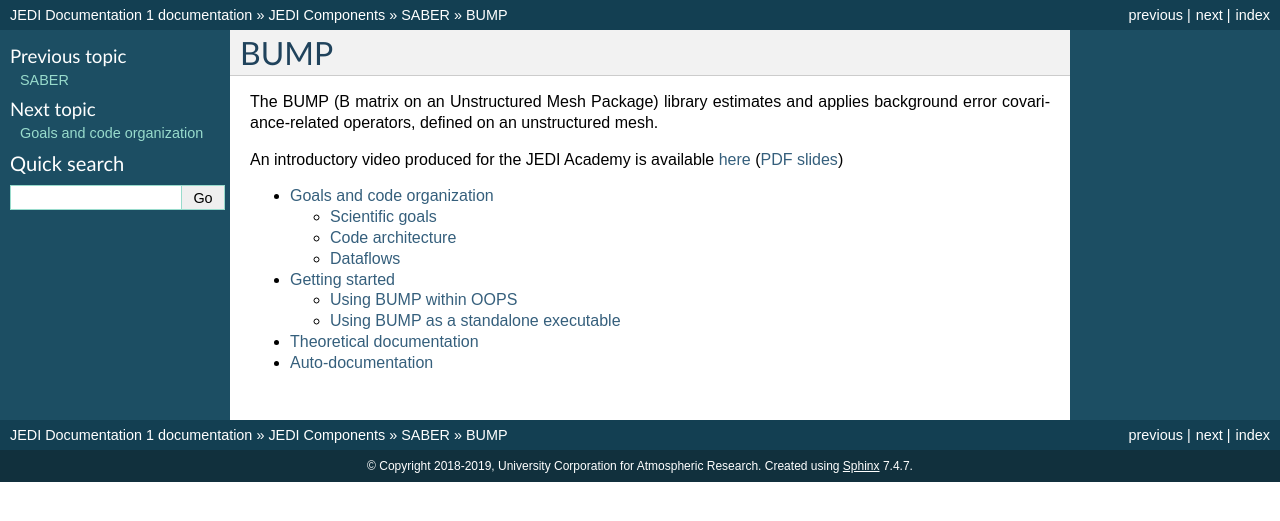
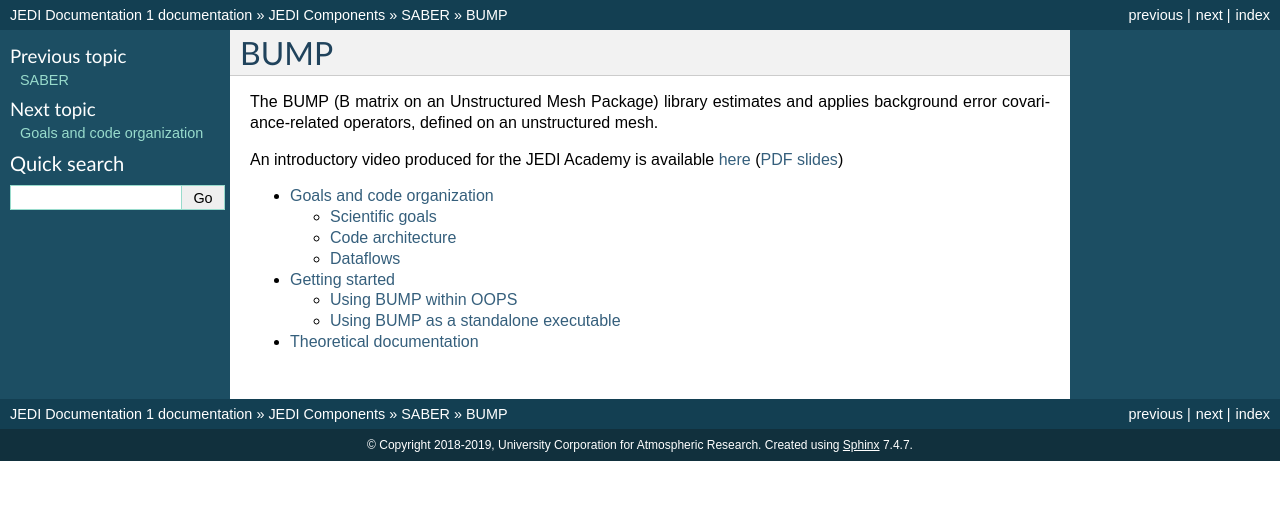
Before and after one commit to JCSDA/jedi-docs, a Sphinx documentation site: the page built from docs/jedi-components/saber/BUMP.rst, in a window 1280 px wide. Shown: the top 521 px of the page. Built offline with Sphinx 7.4.7, drawn with Linux system fonts in a browser that asks for light colours.

Commit message:
Remove unnecessary auto-documentation page of BUMP

```diff
--- a/docs/jedi-components/saber/BUMP.rst
+++ b/docs/jedi-components/saber/BUMP.rst
@@ -13,4 +13,3 @@
    goals_and_code_organization.rst
    getting_started.rst
    theoretical_documentation.rst
-   auto_documentation.rst
--- a/docs/jedi-components/saber/auto_documentation.rst
+++ /dev/null
@@ -1,4 +0,0 @@
-Auto-documentation
-------------------
-
-**BUMP** is auto-documented with Doxygen. Add the :code:`-DENABLE_SABER_DOC=ON` option when running :code:`ecbuild` to genereate the documentation at compile time.
```
